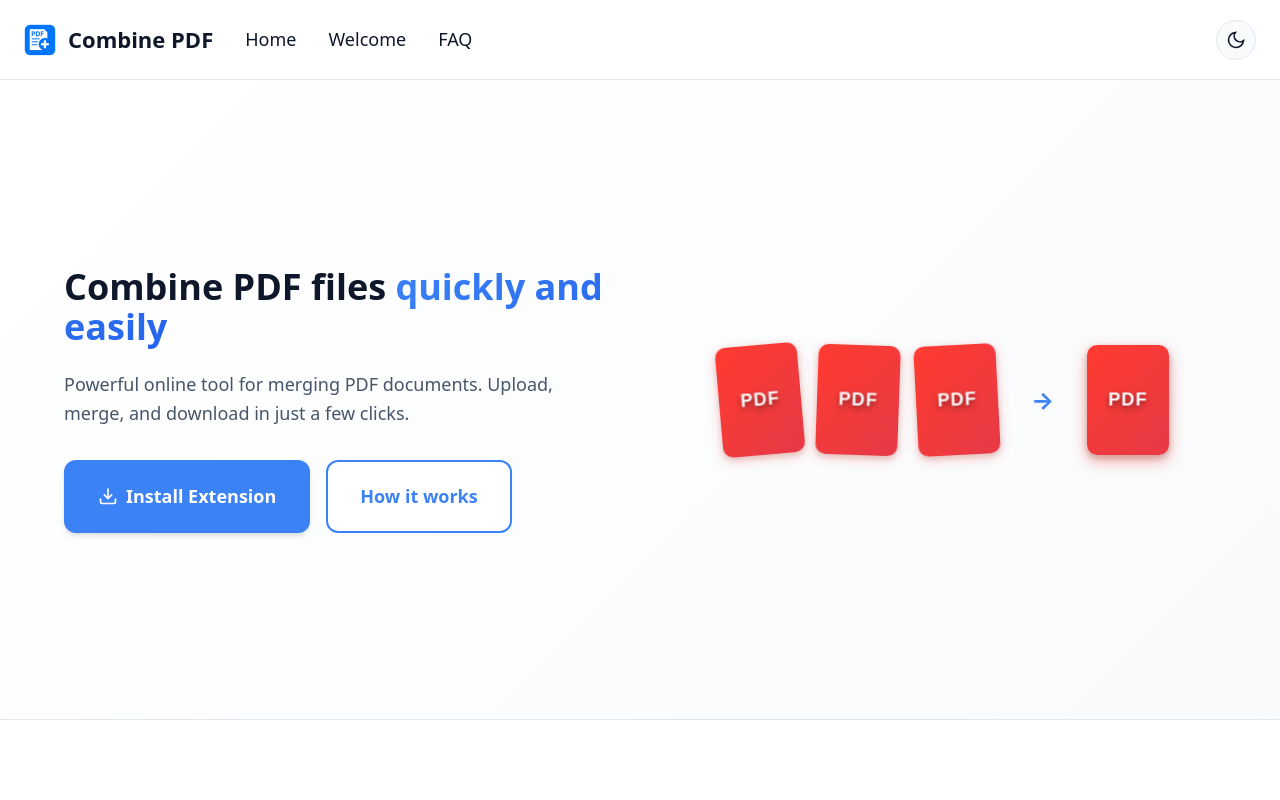
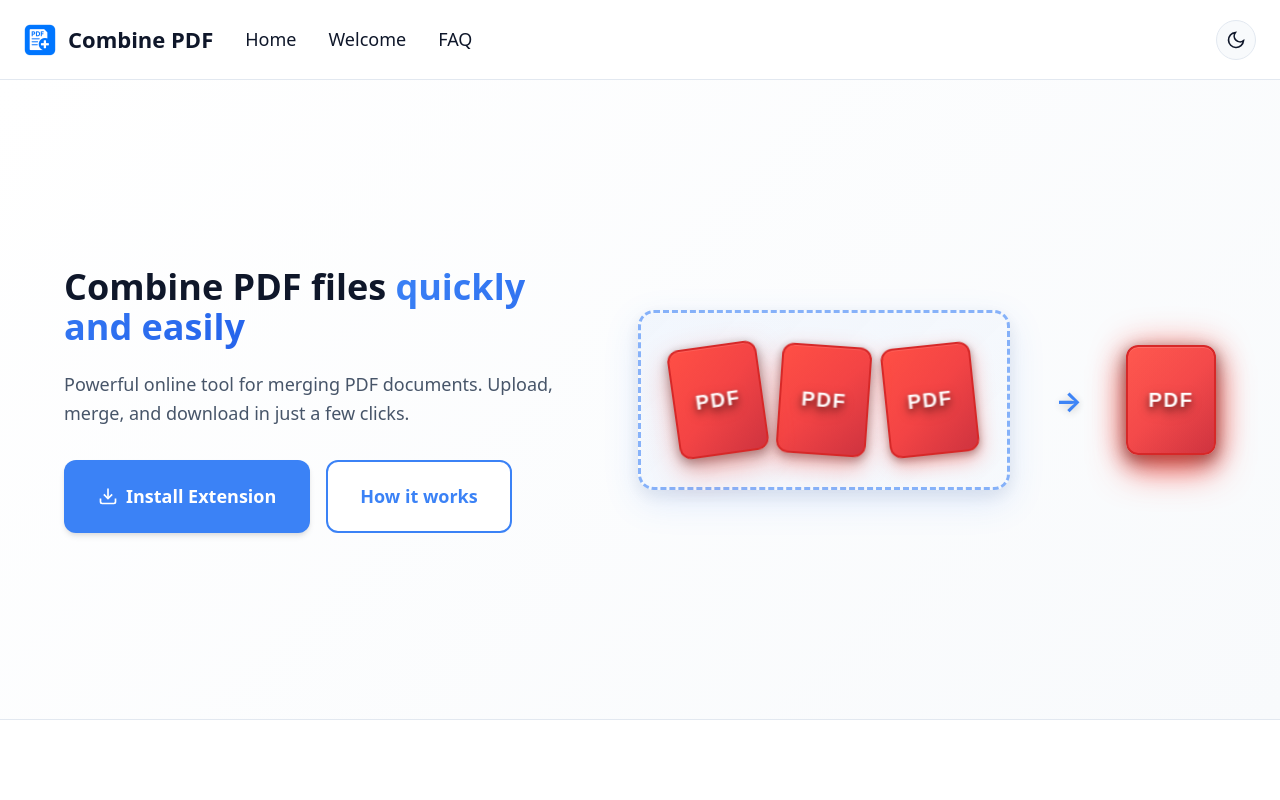
Before and after one commit to Kosurij/merge-pdf-landing, a Vue app: page / in a window 1280 px wide. Shown: the top 800 px of the page. Built offline with nearby package versions, Linux system fonts and the light colour scheme.

Commit message:
Правка стилей

```diff
--- a/src/pages/IndexPage.vue
+++ b/src/pages/IndexPage.vue
@@ -28,6 +28,7 @@
       <div class="hero__visual">
         <div class="hero__image">
           <div class="pdf-preview">
+            <div class="pdf-drop-zone">
               <div class="pdf-page pdf-page--1">
                 <span class="pdf-text">PDF</span>
               </div>
@@ -36,6 +37,7 @@
               </div>
               <div class="pdf-page pdf-page--3">
                 <span class="pdf-text">PDF</span>
+              </div>
             </div>
             <div class="pdf-arrow"></div>
             <div class="pdf-result">
@@ -241,7 +243,6 @@ const scrollToHowItWorks = () => {
 .hero__image {
   position: relative;
   width: 100%;
-  max-width: 450px;
 }
 
 /* PDF Preview Animation */
@@ -250,8 +251,57 @@ const scrollToHowItWorks = () => {
   display: flex;
   align-items: center;
   justify-content: center;
+  gap: 20px;
+  animation: fadeInUp 1s ease-out 0.5s both;
+}
+
+.pdf-drop-zone {
+  position: relative;
+  display: flex;
+  align-items: center;
+  justify-content: center;
   gap: 16px;
-  animation: fadeInUp 1s ease-out 0.5s both;
+  padding: 32px;
+  border: 3px dashed rgba(59, 130, 246, 0.4);
+  border-radius: 16px;
+  background: linear-gradient(135deg,
+    rgba(59, 130, 246, 0.05) 0%,
+    rgba(59, 130, 246, 0.02) 100%);
+  backdrop-filter: blur(10px);
+  box-shadow:
+    0 8px 25px rgba(59, 130, 246, 0.1),
+    0 4px 12px rgba(0, 0, 0, 0.05),
+    inset 0 1px 0 rgba(255, 255, 255, 0.1);
+  transition: all 0.3s ease;
+  animation: dropZoneGlow 2s ease-in-out infinite alternate;
+}
+
+.pdf-drop-zone:hover {
+  border-color: rgba(59, 130, 246, 0.6);
+  background: linear-gradient(135deg,
+    rgba(59, 130, 246, 0.08) 0%,
+    rgba(59, 130, 246, 0.04) 100%);
+  box-shadow:
+    0 12px 35px rgba(59, 130, 246, 0.15),
+    0 6px 18px rgba(0, 0, 0, 0.08),
+    inset 0 1px 0 rgba(255, 255, 255, 0.15);
+}
+
+@keyframes dropZoneGlow {
+  0% {
+    border-color: rgba(59, 130, 246, 0.4);
+    box-shadow:
+      0 8px 25px rgba(59, 130, 246, 0.1),
+      0 4px 12px rgba(0, 0, 0, 0.05),
+      inset 0 1px 0 rgba(255, 255, 255, 0.1);
+  }
+  100% {
+    border-color: rgba(59, 130, 246, 0.6);
+    box-shadow:
+      0 12px 35px rgba(59, 130, 246, 0.15),
+      0 6px 18px rgba(0, 0, 0, 0.08),
+      inset 0 1px 0 rgba(255, 255, 255, 0.15);
+  }
 }
 
 @keyframes fadeInUp {
@@ -269,92 +319,144 @@ const scrollToHowItWorks = () => {
   width: 90px;
   height: 110px;
   background: linear-gradient(135deg, var(--pdf-page-bg) 0%, var(--pdf-page-bg-secondary) 100%);
-  border: none;
-  border-radius: 10px;
+  border: 2px solid var(--pdf-page-border);
+  border-radius: 12px;
   box-shadow:
-    0 4px 12px var(--pdf-page-shadow),
-    0 2px 6px var(--pdf-page-shadow-secondary);
+    0 8px 25px var(--pdf-page-shadow),
+    0 4px 12px var(--pdf-page-shadow-secondary),
+    0 2px 8px rgba(0, 0, 0, 0.2),
+    inset 0 1px 0 rgba(255, 255, 255, 0.1),
+    0 0 20px rgba(255, 59, 48, 0.2);
   position: relative;
   overflow: hidden;
-  transition: all 0.3s ease;
+  transition: all 0.4s cubic-bezier(0.175, 0.885, 0.32, 1.275);
   animation: float 3s ease-in-out infinite, fadeInScale 0.8s ease-out both;
   transform-style: preserve-3d;
   perspective: 1000px;
 }
 
+.pdf-page::before {
+  content: '';
+  position: absolute;
+  top: 0;
+  left: 0;
+  right: 0;
+  bottom: 0;
+  background: linear-gradient(135deg,
+    rgba(255, 255, 255, 0.1) 0%,
+    rgba(255, 255, 255, 0.05) 50%,
+    rgba(0, 0, 0, 0.1) 100%);
+  border-radius: 10px;
+  pointer-events: none;
+}
+
 .pdf-page:hover {
-  transform: translateY(-3px) scale(1.03);
+  transform: translateY(-8px) scale(1.05) rotateY(5deg) rotateX(5deg);
   box-shadow:
-    0 6px 16px var(--pdf-page-shadow-hover),
-    0 3px 8px var(--pdf-page-shadow-secondary-hover);
+    0 15px 35px var(--pdf-page-shadow-hover),
+    0 8px 20px var(--pdf-page-shadow-secondary-hover),
+    0 4px 12px rgba(0, 0, 0, 0.3),
+    inset 0 1px 0 rgba(255, 255, 255, 0.15),
+    0 0 30px rgba(255, 59, 48, 0.4);
   animation-play-state: paused;
 }
 
 .pdf-page--1 {
-  transform: rotate(-5deg) translateY(-2px);
+  transform: rotate(-8deg) translateY(-4px) translateZ(20px);
   z-index: 3;
   animation-delay: 0s, 0.8s;
+  box-shadow:
+    0 12px 30px var(--pdf-page-shadow),
+    0 6px 15px var(--pdf-page-shadow-secondary),
+    0 3px 10px rgba(0, 0, 0, 0.25),
+    inset 0 1px 0 rgba(255, 255, 255, 0.1);
 }
 .pdf-page--2 {
-  transform: rotate(2deg) translateY(-1px);
+  transform: rotate(4deg) translateY(-2px) translateZ(10px);
   z-index: 2;
   animation-delay: 0.5s, 1s;
+  box-shadow:
+    0 10px 25px var(--pdf-page-shadow),
+    0 5px 12px var(--pdf-page-shadow-secondary),
+    0 2px 8px rgba(0, 0, 0, 0.2),
+    inset 0 1px 0 rgba(255, 255, 255, 0.1);
 }
 .pdf-page--3 {
-  transform: rotate(-3deg) translateY(1px);
+  transform: rotate(-6deg) translateY(2px) translateZ(5px);
   z-index: 1;
   animation-delay: 1s, 1.2s;
+  box-shadow:
+    0 8px 20px var(--pdf-page-shadow),
+    0 4px 10px var(--pdf-page-shadow-secondary),
+    0 2px 6px rgba(0, 0, 0, 0.15),
+    inset 0 1px 0 rgba(255, 255, 255, 0.1);
 }
 
 @keyframes float {
   0%, 100% {
-    transform: translateY(0px) rotate(var(--pdf-rotation));
+    transform: translateY(0px) rotate(var(--pdf-rotation)) translateZ(var(--pdf-z));
   }
   50% {
-    transform: translateY(-4px) rotate(var(--pdf-rotation));
+    transform: translateY(-6px) rotate(var(--pdf-rotation)) translateZ(var(--pdf-z));
   }
 }
 
-.pdf-page--1 { --pdf-rotation: -5deg; }
-.pdf-page--2 { --pdf-rotation: 2deg; }
-.pdf-page--3 { --pdf-rotation: -3deg; }
+.pdf-page--1 {
+  --pdf-rotation: -8deg;
+  --pdf-z: 20px;
+}
+.pdf-page--2 {
+  --pdf-rotation: 4deg;
+  --pdf-z: 10px;
+}
+.pdf-page--3 {
+  --pdf-rotation: -6deg;
+  --pdf-z: 5px;
+}
 
 .pdf-text {
   position: absolute;
   top: 50%;
   left: 50%;
-  transform: translate(-50%, -50%) translateZ(8px);
+  transform: translate(-50%, -50%) translateZ(15px);
   font-family: 'Arial', sans-serif;
   font-weight: 900;
-  font-size: 18px;
+  font-size: 20px;
   color: var(--pdf-text-color);
   text-shadow:
-    0 2px 4px var(--pdf-text-shadow),
-    0 4px 8px rgba(0, 0, 0, 0.2);
+    0 3px 6px var(--pdf-text-shadow),
+    0 6px 12px rgba(0, 0, 0, 0.3);
   user-select: none;
-  filter: drop-shadow(0 2px 4px rgba(0, 0, 0, 0.15));
-  letter-spacing: 1px;
+  filter: drop-shadow(0 3px 6px rgba(0, 0, 0, 0.2));
+  letter-spacing: 1.5px;
+  transition: all 0.3s ease;
 }
 
-
+.pdf-page:hover .pdf-text {
+  transform: translate(-50%, -50%) translateZ(25px) scale(1.1);
+  text-shadow:
+    0 4px 8px var(--pdf-text-shadow),
+    0 8px 16px rgba(0, 0, 0, 0.4);
+}
 
 .pdf-arrow {
-  font-size: 24px;
+  font-size: 28px;
   color: var(--color-accent);
   font-weight: bold;
   animation: slideRight 1.5s ease-in-out infinite;
-  margin: 0 12px;
+  margin: 0 16px;
   position: relative;
   display: flex;
   align-items: center;
   justify-content: center;
-  width: 36px;
-  height: 36px;
+  width: 44px;
+  height: 44px;
 }
 
 .pdf-arrow::before {
   content: '→';
   animation: slideRight 1.5s ease-in-out infinite;
+  filter: drop-shadow(0 2px 4px rgba(0, 0, 0, 0.2));
 }
 
 @keyframes slideRight {
@@ -363,7 +465,7 @@ const scrollToHowItWorks = () => {
     opacity: 1;
   }
   50% {
-    transform: translateX(3px);
+    transform: translateX(4px);
     opacity: 0.9;
   }
 }
@@ -372,37 +474,65 @@ const scrollToHowItWorks = () => {
   width: 90px;
   height: 110px;
   background: linear-gradient(135deg, var(--pdf-result-bg) 0%, var(--pdf-result-bg-secondary) 100%);
-  border: none;
-  border-radius: 10px;
+  border: 2px solid var(--pdf-result-border);
+  border-radius: 12px;
   box-shadow:
-    0 4px 12px var(--pdf-result-shadow),
-    0 2px 6px var(--pdf-result-shadow-secondary);
+    0 12px 30px var(--pdf-result-shadow),
+    0 6px 15px var(--pdf-result-shadow-secondary),
+    0 3px 10px rgba(0, 0, 0, 0.25),
+    inset 0 1px 0 rgba(255, 255, 255, 0.1),
+    0 0 25px rgba(255, 59, 48, 0.3);
   position: relative;
   overflow: hidden;
-  transition: all 0.3s ease;
+  transition: all 0.4s cubic-bezier(0.175, 0.885, 0.32, 1.275);
   animation: resultGlow 2s ease-in-out infinite alternate, fadeInScale 0.8s ease-out 1.5s both;
   transform-style: preserve-3d;
   perspective: 1000px;
+  transform: translateZ(15px);
+}
+
+.pdf-result::before {
+  content: '';
+  position: absolute;
+  top: 0;
+  left: 0;
+  right: 0;
+  bottom: 0;
+  background: linear-gradient(135deg,
+    rgba(255, 255, 255, 0.15) 0%,
+    rgba(255, 255, 255, 0.08) 50%,
+    rgba(0, 0, 0, 0.1) 100%);
+  border-radius: 10px;
+  pointer-events: none;
 }
 
 .pdf-result:hover {
-  transform: translateY(-3px) scale(1.03);
+  transform: translateY(-8px) scale(1.05) rotateY(-3deg) rotateX(3deg) translateZ(25px);
   box-shadow:
-    0 6px 16px var(--pdf-result-shadow-hover),
-    0 3px 8px var(--pdf-result-shadow-secondary-hover);
+    0 20px 40px var(--pdf-result-shadow-hover),
+    0 10px 25px var(--pdf-result-shadow-secondary-hover),
+    0 5px 15px rgba(0, 0, 0, 0.35),
+    inset 0 1px 0 rgba(255, 255, 255, 0.15),
+    0 0 40px rgba(255, 59, 48, 0.5);
   animation-play-state: paused;
 }
 
 @keyframes resultGlow {
   0% {
     box-shadow:
-      0 4px 12px var(--pdf-result-shadow),
-      0 2px 6px var(--pdf-result-shadow-secondary);
+      0 12px 30px var(--pdf-result-shadow),
+      0 6px 15px var(--pdf-result-shadow-secondary),
+      0 3px 10px rgba(0, 0, 0, 0.25),
+      inset 0 1px 0 rgba(255, 255, 255, 0.1),
+      0 0 25px rgba(255, 59, 48, 0.3);
   }
   100% {
     box-shadow:
-      0 6px 16px var(--pdf-result-shadow-hover),
-      0 3px 8px var(--pdf-result-shadow-secondary-hover);
+      0 15px 35px var(--pdf-result-shadow-hover),
+      0 8px 20px var(--pdf-result-shadow-secondary-hover),
+      0 4px 12px rgba(0, 0, 0, 0.3),
+      inset 0 1px 0 rgba(255, 255, 255, 0.15),
+      0 0 35px rgba(255, 59, 48, 0.4);
   }
 }
 
@@ -414,11 +544,11 @@ const scrollToHowItWorks = () => {
 @keyframes fadeInScale {
   from {
     opacity: 0;
-    transform: scale(0.9) rotate(var(--pdf-rotation));
+    transform: scale(0.8) rotate(var(--pdf-rotation)) translateZ(var(--pdf-z));
   }
   to {
     opacity: 1;
-    transform: scale(1) rotate(var(--pdf-rotation));
+    transform: scale(1) rotate(var(--pdf-rotation)) translateZ(var(--pdf-z));
   }
 }
 
@@ -685,6 +815,12 @@ const scrollToHowItWorks = () => {
     justify-content: center;
   }
 
+  .pdf-drop-zone {
+    gap: 10px;
+    padding: 16px;
+    border-width: 2px;
+  }
+
   .pdf-page {
     width: 65px;
     height: 80px;
@@ -707,23 +843,29 @@ const scrollToHowItWorks = () => {
   }
 
   .pdf-page--1 {
-    transform: rotate(-4deg) translateY(-1px);
+    transform: rotate(-6deg) translateY(-2px) translateZ(15px);
   }
   .pdf-page--2 {
-    transform: rotate(1deg) translateY(0px);
+    transform: rotate(3deg) translateY(-1px) translateZ(8px);
   }
   .pdf-page--3 {
-    transform: rotate(-2deg) translateY(1px);
+    transform: rotate(-4deg) translateY(1px) translateZ(4px);
   }
 
-  .pdf-page--1 { --pdf-rotation: -4deg; }
-  .pdf-page--2 { --pdf-rotation: 1deg; }
-  .pdf-page--3 { --pdf-rotation: -2deg; }
+  .pdf-page--1 { --pdf-rotation: -6deg; --pdf-z: 15px; }
+  .pdf-page--2 { --pdf-rotation: 3deg; --pdf-z: 8px; }
+  .pdf-page--3 { --pdf-rotation: -4deg; --pdf-z: 4px; }
 }
 
 @media (max-width: 480px) {
   .pdf-preview {
     gap: 6px;
+  }
+
+  .pdf-drop-zone {
+    gap: 4px;
+    padding: 12px;
+    border-width: 2px;
   }
 
   .pdf-page {
@@ -746,5 +888,19 @@ const scrollToHowItWorks = () => {
     font-size: 14px;
     margin: 0 6px;
   }
+
+  .pdf-page--1 {
+    transform: rotate(-5deg) translateY(-1px) translateZ(12px);
+  }
+  .pdf-page--2 {
+    transform: rotate(2deg) translateY(0px) translateZ(6px);
+  }
+  .pdf-page--3 {
+    transform: rotate(-3deg) translateY(1px) translateZ(3px);
+  }
+
+  .pdf-page--1 { --pdf-rotation: -5deg; --pdf-z: 12px; }
+  .pdf-page--2 { --pdf-rotation: 2deg; --pdf-z: 6px; }
+  .pdf-page--3 { --pdf-rotation: -3deg; --pdf-z: 3px; }
 }
 </style>
```
Also changed, not shown: src/styles/global.css (+28 -28 lines). Lines whose indentation alone changed are shown as unchanged.
